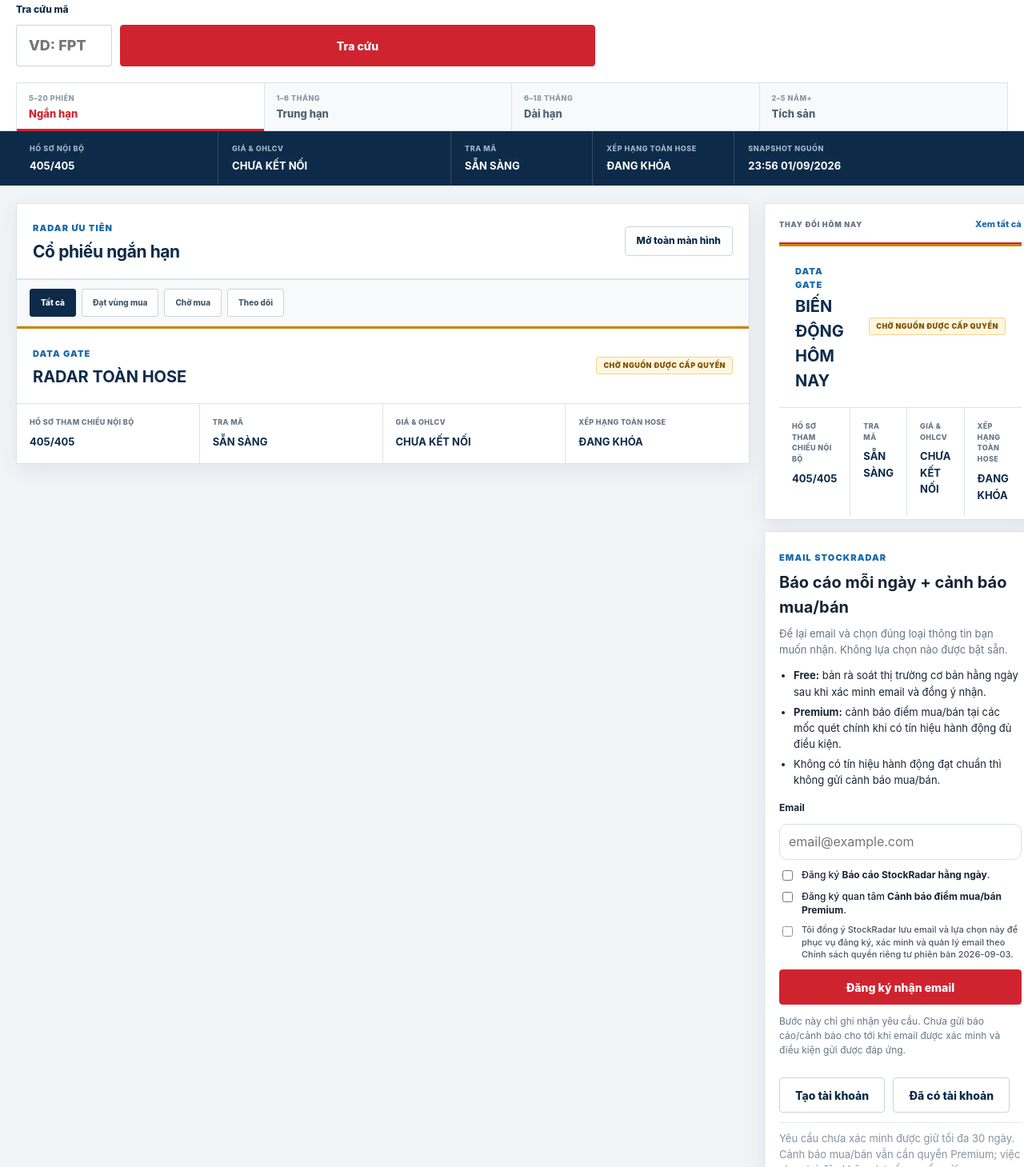
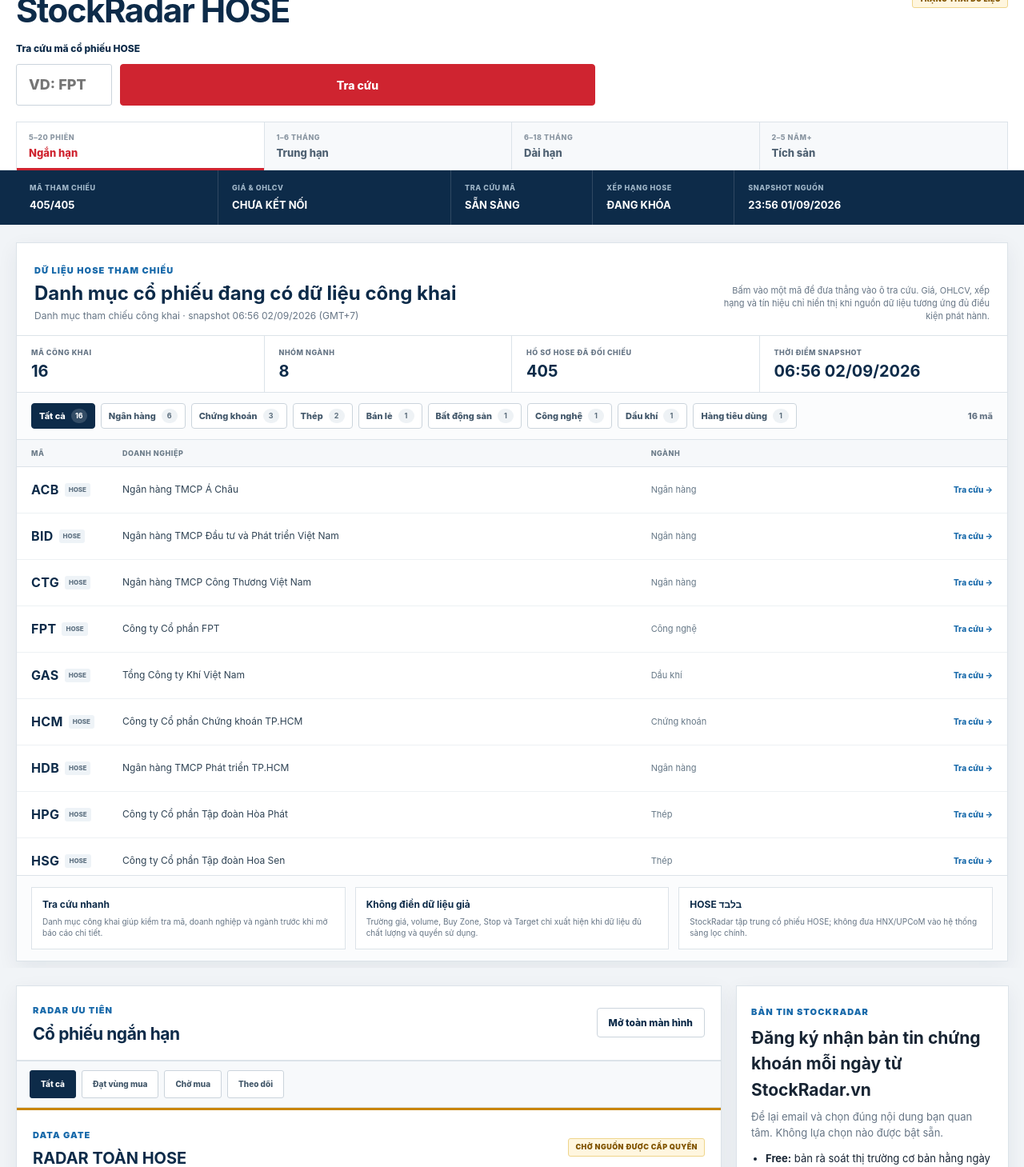
Before and after one commit to nguyenlinhns-arch/stockradar, a plain HTML site: page website/index.html in a window 1280 px wide. Shown: the part 286-1745 px from the top of the page at 80% size. Drawn offline with Linux system fonts and the light colour scheme.

Commit message:
Increase homepage data density and newsletter conversion

```diff
--- a/website/index.html
+++ b/website/index.html
@@ -4,24 +4,35 @@
   <base href="./">
   <meta charset="utf-8">
   <meta name="viewport" content="width=device-width,initial-scale=1">
-  <meta name="description" content="StockRadar — tra cứu cổ phiếu HOSE, Radar ưu tiên, trạng thái thị trường, khuyến nghị và đăng ký email báo cáo/cảnh báo.">
+  <meta name="description" content="StockRadar — tra cứu cổ phiếu HOSE, dữ liệu tham chiếu theo ngành, Radar, khuyến nghị và đăng ký nhận bản tin chứng khoán mỗi ngày.">
   <meta property="og:title" content="StockRadar — Bảng điều hành cổ phiếu HOSE">
-  <meta property="og:description" content="Tra cứu mã, xem Radar và đăng ký nhận báo cáo hằng ngày cùng cảnh báo điểm mua/bán qua email.">
+  <meta property="og:description" content="Theo dõi dữ liệu HOSE tham chiếu, tra cứu mã và đăng ký nhận bản tin chứng khoán mỗi ngày từ StockRadar.vn.">
   <meta property="og:type" content="website">
   <title>StockRadar — Bảng điều hành cổ phiếu HOSE</title>
   <link rel="icon" href="assets/logo.svg">
   <link rel="stylesheet" href="assets/styles.css?v=20260902-data1">
   <link rel="stylesheet" href="assets/email-preferences.css?v=20260903-email3">
+  <link rel="stylesheet" href="assets/home-dashboard.css?v=20260903-home1">
   <script src="assets/app.js?v=20260902-data1" defer></script>
   <script src="assets/email-interest.js?v=20260903-email1" defer></script>
+  <script src="assets/home-dashboard.js?v=20260903-home1" defer></script>
 </head>
 <body data-proposition="organic" class="app-home">
   <a class="skip-link" href="#content">Bỏ qua điều hướng</a>
+
+  <div class="home-newsletter-strip">
+    <div class="container">
+      <p><strong>Đăng ký nhận bản tin chứng khoán mỗi ngày từ StockRadar.vn</strong> · Free có bản rà soát thị trường cơ bản; Premium có thêm cảnh báo điểm mua/bán khi đủ điều kiện.</p>
+      <a class="button button-primary" href="#dang-ky-ban-tin">Đăng ký ngay</a>
+    </div>
+  </div>
+
   <header class="site-header">
     <div class="container nav">
       <a class="brand" href="./" aria-label="Trang chủ StockRadar"><img src="assets/logo.svg" alt="StockRadar"></a>
       <button class="nav-toggle" type="button" aria-expanded="false" aria-controls="site-menu" data-nav-toggle><span class="nav-toggle-bars" aria-hidden="true"></span><span>Danh mục</span></button>
       <nav class="nav-links" id="site-menu" aria-label="Điều hướng chính" data-nav-menu><a href="radar5/">Radar</a><a href="kiem-tra-co-phieu/">Tra cứu mã</a><a href="khuyen-nghi/">Khuyến nghị</a><a href="thay-doi-hom-nay/">Thay đổi</a><a href="hieu-qua/">Hiệu quả</a><a href="nganh/">Theo ngành</a></nav>
+      <a class="button button-primary header-newsletter-cta" href="#dang-ky-ban-tin">Nhận bản tin mỗi ngày</a>
     </div>
   </header>
 
@@ -30,11 +41,11 @@
       <div class="container">
         <div class="operations-title-row">
           <div><span class="panel-label">BẢNG ĐIỀU HÀNH</span><h1>StockRadar HOSE</h1></div>
-          <span class="data-pill">DATA GATE</span>
+          <span class="data-pill">TRẠNG THÁI DỮ LIỆU</span>
         </div>
         <div class="operations-search">
           <form class="stock-search-form" data-stock-search-form>
-            <label for="ticker-hero">Tra cứu mã</label>
+            <label for="ticker-hero">Tra cứu mã cổ phiếu HOSE</label>
             <input id="ticker-hero" name="ticker" type="text" inputmode="text" autocomplete="off" autocapitalize="characters" maxlength="3" pattern="[A-Za-z]{3}" placeholder="VD: FPT">
             <button class="button button-primary" type="submit">Tra cứu</button>
           </form>
@@ -51,11 +62,47 @@
 
     <section class="operations-status-section" aria-label="Trạng thái hệ thống">
       <div class="container operations-status-grid">
-        <article><span>Hồ sơ nội bộ</span><strong data-reference-count>—</strong></article>
+        <article><span>Mã tham chiếu</span><strong data-reference-count>—</strong></article>
         <article><span>Giá &amp; OHLCV</span><strong data-feed-status>Đang kiểm tra</strong></article>
-        <article><span>Tra mã</span><strong>SẴN SÀNG</strong></article>
-        <article><span>Xếp hạng toàn HOSE</span><strong data-ranking-status>Đang kiểm tra</strong></article>
+        <article><span>Tra cứu mã</span><strong>SẴN SÀNG</strong></article>
+        <article><span>Xếp hạng HOSE</span><strong data-ranking-status>Đang kiểm tra</strong></article>
         <article><span>Snapshot nguồn</span><strong data-reference-snapshot>—</strong></article>
+      </div>
+    </section>
+
+    <section class="home-market-section" data-home-market-data aria-labelledby="home-market-title">
+      <div class="container">
+        <div class="home-market-shell">
+          <header class="home-market-head">
+            <div>
+              <span class="panel-label">DỮ LIỆU HOSE THAM CHIẾU</span>
+              <h2 id="home-market-title">Danh mục cổ phiếu đang có dữ liệu công khai</h2>
+              <p data-home-market-status>Đang tải dữ liệu tham chiếu…</p>
+            </div>
+            <div class="home-market-note">Bấm vào một mã để đưa thẳng vào ô tra cứu. Giá, OHLCV, xếp hạng và tín hiệu chỉ hiển thị khi nguồn dữ liệu tương ứng đủ điều kiện phát hành.</div>
+          </header>
+
+          <div class="home-market-stats" aria-label="Tổng quan dữ liệu tham chiếu">
+            <article class="home-market-stat"><span>Mã công khai</span><strong data-home-public-tickers>—</strong></article>
+            <article class="home-market-stat"><span>Nhóm ngành</span><strong data-home-sectors>—</strong></article>
+            <article class="home-market-stat"><span>Hồ sơ HOSE đã đối chiếu</span><strong data-home-reference-records>—</strong></article>
+            <article class="home-market-stat"><span>Thời điểm snapshot</span><strong data-home-snapshot-time>—</strong></article>
+          </div>
+
+          <div class="home-market-controls">
+            <div class="home-sector-chips" data-home-sector-chips aria-label="Lọc theo ngành"></div>
+            <span class="home-visible-count" data-home-visible-count>—</span>
+          </div>
+
+          <div class="home-market-table-head" aria-hidden="true"><span>Mã</span><span>Doanh nghiệp</span><span>Ngành</span><span></span></div>
+          <div class="home-market-list" data-home-market-list><div class="market-data-empty">Đang tải danh sách mã…</div></div>
+
+          <div class="home-data-explainer">
+            <article><strong>Tra cứu nhanh</strong><span>Danh mục công khai giúp kiểm tra mã, doanh nghiệp và ngành trước khi mở báo cáo chi tiết.</span></article>
+            <article><strong>Không điền dữ liệu giả</strong><span>Trường giá, volume, Buy Zone, Stop và Target chỉ xuất hiện khi dữ liệu đủ chất lượng và quyền sử dụng.</span></article>
+            <article><strong>HOSE בלבד</strong><span>StockRadar tập trung cổ phiếu HOSE; không đưa HNX/UPCoM vào hệ thống sàng lọc chính.</span></article>
+          </div>
+        </div>
       </div>
     </section>
 
@@ -76,14 +123,10 @@
         </section>
 
         <aside class="dashboard-sidebar operations-sidebar">
-          <section class="side-panel operations-feed">
-            <div class="side-panel-head"><span>THAY ĐỔI HÔM NAY</span><a href="thay-doi-hom-nay/">Xem tất cả</a></div>
-            <div class="today-changes-list today-changes-compact" data-today-changes><div class="empty">Đang tải…</div></div>
-          </section>
-          <section class="side-panel home-email-cta" data-email-conversion>
-            <span class="panel-label">EMAIL STOCKRADAR</span>
-            <h2>Báo cáo mỗi ngày + cảnh báo mua/bán</h2>
-            <p>Để lại email và chọn đúng loại thông tin bạn muốn nhận. Không lựa chọn nào được bật sẵn.</p>
+          <section class="side-panel home-email-cta" id="dang-ky-ban-tin" data-email-conversion>
+            <span class="panel-label">BẢN TIN STOCKRADAR</span>
+            <h2>Đăng ký nhận bản tin chứng khoán mỗi ngày từ StockRadar.vn</h2>
+            <p>Để lại email và chọn đúng nội dung bạn quan tâm. Không lựa chọn nào được bật sẵn.</p>
             <ul>
               <li><strong>Free:</strong> bản rà soát thị trường cơ bản hằng ngày sau khi xác minh email và đồng ý nhận.</li>
               <li><strong>Premium:</strong> cảnh báo điểm mua/bán tại các mốc quét chính khi có tín hiệu hành động đủ điều kiện.</li>
@@ -91,20 +134,25 @@
             </ul>
 
             <form class="email-interest-form" data-email-interest-form novalidate>
-              <label for="home-email-interest">Email</label>
+              <label for="home-email-interest">Email nhận bản tin</label>
               <input id="home-email-interest" name="email" type="email" inputmode="email" autocomplete="email" maxlength="160" required placeholder="email@example.com">
               <div class="email-interest-options">
-                <label class="email-interest-check"><input name="daily_brief" type="checkbox"><span>Đăng ký <strong>Báo cáo StockRadar hằng ngày</strong>.</span></label>
-                <label class="email-interest-check"><input name="event_alerts" type="checkbox"><span>Đăng ký quan tâm <strong>Cảnh báo điểm mua/bán Premium</strong>.</span></label>
+                <label class="email-interest-check"><input name="daily_brief" type="checkbox"><span>Nhận <strong>bản tin chứng khoán hằng ngày</strong>.</span></label>
+                <label class="email-interest-check"><input name="event_alerts" type="checkbox"><span>Quan tâm <strong>cảnh báo điểm mua/bán Premium</strong>.</span></label>
                 <label class="email-interest-check email-interest-privacy"><input name="privacy" type="checkbox" required><span>Tôi đồng ý StockRadar lưu email và lựa chọn này để phục vụ đăng ký, xác minh và quản lý email theo <a href="quyen-rieng-tu/">Chính sách quyền riêng tư</a> phiên bản 2026-09-03.</span></label>
               </div>
               <div class="email-interest-honeypot" aria-hidden="true"><label for="home-company">Công ty</label><input id="home-company" name="company" type="text" autocomplete="off" tabindex="-1"></div>
-              <button class="button button-primary" type="submit">Đăng ký nhận email</button>
-              <p class="email-interest-message" data-email-interest-message aria-live="polite">Bước này chỉ ghi nhận yêu cầu. Chưa gửi báo cáo/cảnh báo cho tới khi email được xác minh và điều kiện gửi được đáp ứng.</p>
+              <button class="button button-primary" type="submit">Đăng ký nhận bản tin mỗi ngày</button>
+              <p class="email-interest-message" data-email-interest-message aria-live="polite">Bước này ghi nhận yêu cầu chờ xác minh. Chưa gửi báo cáo/cảnh báo cho tới khi email được xác minh và điều kiện gửi được đáp ứng.</p>
             </form>
 
             <div class="hero-actions"><a class="button button-secondary" href="signup/">Tạo tài khoản</a><a class="button button-secondary" href="dang-nhap/">Đã có tài khoản</a></div>
             <p class="email-interest-pending">Yêu cầu chưa xác minh được giữ tối đa 30 ngày. Cảnh báo mua/bán vẫn cần quyền Premium; việc chọn tại đây không tự cấp quyền gửi.</p>
+          </section>
+
+          <section class="side-panel operations-feed">
+            <div class="side-panel-head"><span>THAY ĐỔI HÔM NAY</span><a href="thay-doi-hom-nay/">Xem tất cả</a></div>
+            <div class="today-changes-list today-changes-compact" data-today-changes><div class="empty">Đang tải…</div></div>
           </section>
           <section class="side-panel home-proof-card operations-performance">
             <header><div><span class="panel-label">HIỆU QUẢ</span><h2>Khuyến nghị</h2></div><a href="hieu-qua/">Chi tiết</a></header>
@@ -125,8 +173,13 @@
     </section>
   </main>
 
+  <div class="mobile-newsletter-bar" aria-label="Đăng ký bản tin StockRadar">
+    <span>Bản tin chứng khoán mỗi ngày từ StockRadar.vn</span>
+    <a class="button button-primary" href="#dang-ky-ban-tin">Đăng ký</a>
+  </div>
+
   <footer class="site-footer">
-    <div class="container"><div class="footer-grid"><strong>STOCKRADAR.VN</strong><div class="footer-links"><a href="radar5/">Radar</a><a href="kiem-tra-co-phieu/">Tra cứu</a><a href="khuyen-nghi/">Khuyến nghị</a><a href="hieu-qua/">Hiệu quả</a></div></div><p class="disclaimer">Kết quả chỉ được phát hành khi dữ liệu thị trường và quyền sử dụng đã vượt qua Data Gate.</p></div>
+    <div class="container"><div class="footer-grid"><strong>STOCKRADAR.VN</strong><div class="footer-links"><a href="radar5/">Radar</a><a href="kiem-tra-co-phieu/">Tra cứu</a><a href="khuyen-nghi/">Khuyến nghị</a><a href="hieu-qua/">Hiệu quả</a></div></div><p class="disclaimer">Dữ liệu, xếp hạng và tín hiệu chỉ được phát hành khi nguồn dữ liệu và quyền sử dụng tương ứng đã đạt điều kiện.</p></div>
   </footer>
 </body>
 </html>
```
